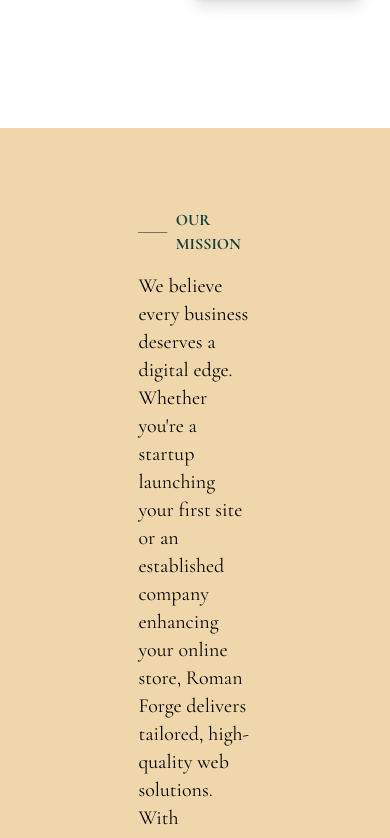
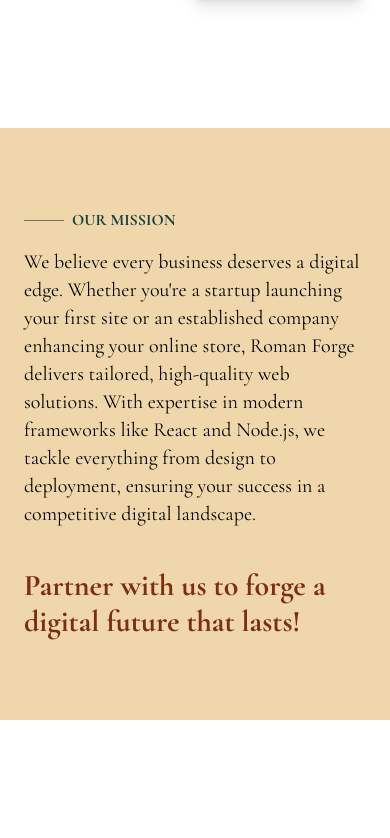
Before and after one commit to Roman-Forge/roman-forge, a React (Vite) app in the folder web/: page /about in a window 390 px wide. Shown: the part 1240-2078 px from the top of the page. Built offline with nearby package versions, Linux system fonts and the light colour scheme; no server answers.

Commit message:
mobile fixes

```diff
--- a/web/src/routes/about.tsx
+++ b/web/src/routes/about.tsx
@@ -156,7 +156,7 @@
 
       {/* Content section */}
       <section className="flex justify-center bg-sand">
-        <div className="flex flex-col justify-center container mx-60 py-20">
+        <div className="flex flex-col justify-center container mx-6 lg:mx-60 py-20">
           <h2 className="font-bold flex items-center mb-4 text-deepteal">
             <svg
               className="mr-2"
--- a/web/src/routes/process.tsx
+++ b/web/src/routes/process.tsx
@@ -35,7 +35,7 @@
   return (
     <>
       <section className="bg-deepteal">
-        <div className="container mx-auto py-10">
+        <div className="container mx-auto py-10 px-6 lg:px-0">
           <h1 className="font-lexend text-5xl text-white font-semibold">
             Process
           </h1>
--- a/web/src/routes/services.tsx
+++ b/web/src/routes/services.tsx
@@ -162,7 +162,7 @@
   return (
     <>
       <section className="bg-deepteal">
-        <div className="container mx-auto py-10">
+        <div className="container mx-auto py-10 px-6 lg:px-0">
           <h1 className="font-lexend text-5xl text-white font-semibold">
             Services
           </h1>
```
